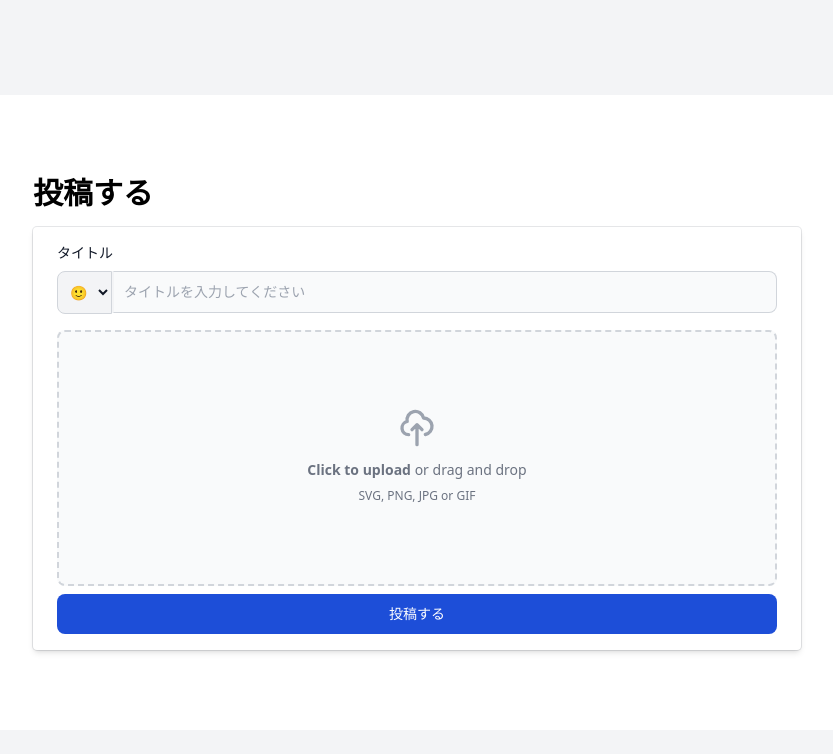
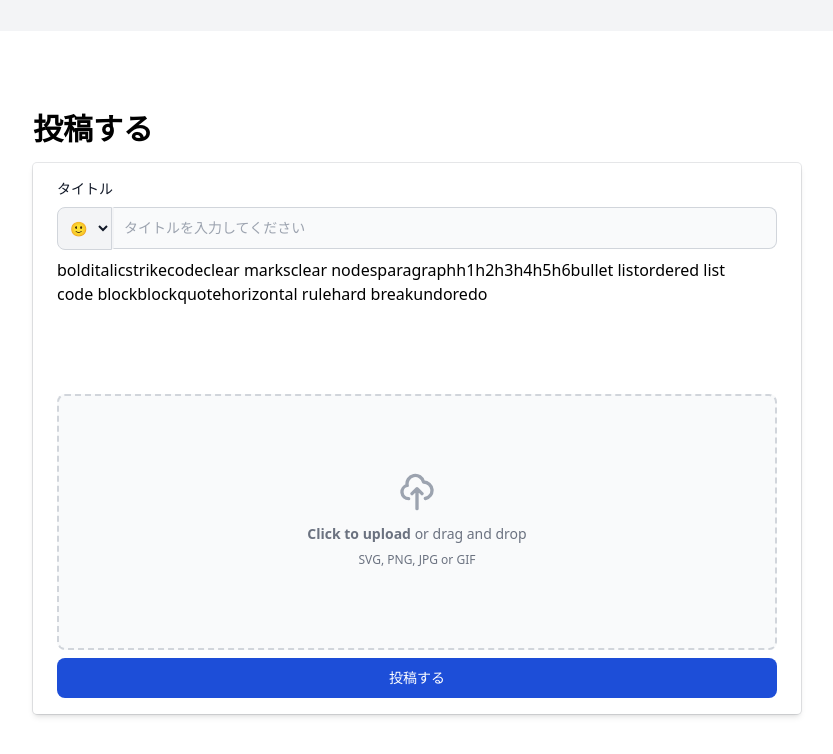
Before and after one commit to ruiokazaki-archive/diary-app, a Next.js app: page / in a window 1280 px wide. Shown: the top 754 px of the page, without its empty margins (223-1056 px from the left). Built offline with nearby package versions, Linux system fonts and the light colour scheme; no server answers.

Commit message:
feat: リッチエディタを実装

```diff
--- a/pages/index.tsx
+++ b/pages/index.tsx
@@ -1,7 +1,163 @@
 import type { NextPage } from 'next'
+import { useEditor, EditorContent, Editor } from '@tiptap/react'
+import StarterKit from '@tiptap/starter-kit'
+
+const MenuBar = ({ editor }: { editor: Editor | null }) => {
+  if (!editor) {
+    return null
+  }
+
+  return (
+    <>
+      <button
+        type="button"
+        onClick={() => editor.chain().focus().toggleBold().run()}
+        className={editor.isActive('bold') ? 'is-active' : ''}
+      >
+        bold
+      </button>
+      <button
+        type="button"
+        onClick={() => editor.chain().focus().toggleItalic().run()}
+        className={editor.isActive('italic') ? 'is-active' : ''}
+      >
+        italic
+      </button>
+      <button
+        type="button"
+        onClick={() => editor.chain().focus().toggleStrike().run()}
+        className={editor.isActive('strike') ? 'is-active' : ''}
+      >
+        strike
+      </button>
+      <button
+        type="button"
+        onClick={() => editor.chain().focus().toggleCode().run()}
+        className={editor.isActive('code') ? 'is-active' : ''}
+      >
+        code
+      </button>
+      <button
+        type="button"
+        onClick={() => editor.chain().focus().unsetAllMarks().run()}
+      >
+        clear marks
+      </button>
+      <button
+        type="button"
+        onClick={() => editor.chain().focus().clearNodes().run()}
+      >
+        clear nodes
+      </button>
+      <button
+        type="button"
+        onClick={() => editor.chain().focus().setParagraph().run()}
+        className={editor.isActive('paragraph') ? 'is-active' : ''}
+      >
+        paragraph
+      </button>
+      <button
+        type="button"
+        onClick={() => editor.chain().focus().toggleHeading({ level: 1 }).run()}
+        className={editor.isActive('heading', { level: 1 }) ? 'is-active' : ''}
+      >
+        h1
+      </button>
+      <button
+        type="button"
+        onClick={() => editor.chain().focus().toggleHeading({ level: 2 }).run()}
+        className={editor.isActive('heading', { level: 2 }) ? 'is-active' : ''}
+      >
+        h2
+      </button>
+      <button
+        type="button"
+        onClick={() => editor.chain().focus().toggleHeading({ level: 3 }).run()}
+        className={editor.isActive('heading', { level: 3 }) ? 'is-active' : ''}
+      >
+        h3
+      </button>
+      <button
+        type="button"
+        onClick={() => editor.chain().focus().toggleHeading({ level: 4 }).run()}
+        className={editor.isActive('heading', { level: 4 }) ? 'is-active' : ''}
+      >
+        h4
+      </button>
+      <button
+        type="button"
+        onClick={() => editor.chain().focus().toggleHeading({ level: 5 }).run()}
+        className={editor.isActive('heading', { level: 5 }) ? 'is-active' : ''}
+      >
+        h5
+      </button>
+      <button
+        type="button"
+        onClick={() => editor.chain().focus().toggleHeading({ level: 6 }).run()}
+        className={editor.isActive('heading', { level: 6 }) ? 'is-active' : ''}
+      >
+        h6
+      </button>
+      <button
+        type="button"
+        onClick={() => editor.chain().focus().toggleBulletList().run()}
+        className={editor.isActive('bulletList') ? 'is-active' : ''}
+      >
+        bullet list
+      </button>
+      <button
+        type="button"
+        onClick={() => editor.chain().focus().toggleOrderedList().run()}
+        className={editor.isActive('orderedList') ? 'is-active' : ''}
+      >
+        ordered list
+      </button>
+      <button
+        type="button"
+        onClick={() => editor.chain().focus().toggleCodeBlock().run()}
+        className={editor.isActive('codeBlock') ? 'is-active' : ''}
+      >
+        code block
+      </button>
+      <button
+        type="button"
+        onClick={() => editor.chain().focus().toggleBlockquote().run()}
+        className={editor.isActive('blockquote') ? 'is-active' : ''}
+      >
+        blockquote
+      </button>
+      <button
+        type="button"
+        onClick={() => editor.chain().focus().setHorizontalRule().run()}
+      >
+        horizontal rule
+      </button>
+      <button
+        type="button"
+        onClick={() => editor.chain().focus().setHardBreak().run()}
+      >
+        hard break
+      </button>
+      <button type="button" onClick={() => editor.chain().focus().undo().run()}>
+        undo
+      </button>
+      <button type="button" onClick={() => editor.chain().focus().redo().run()}>
+        redo
+      </button>
+    </>
+  )
+}
 
 const Home: NextPage = () => {
-  'a'
+  const editor = useEditor({
+    extensions: [StarterKit],
+    editorProps: {
+      attributes: {
+        class:
+          'prose prose-sm sm:prose lg:prose-lg xl:prose-2xl m-5 focus:outline-none',
+      },
+    },
+  })
 
   return (
     <div className="flex flex-col items-center min-h-screen pt-6 bg-gray-100 sm:justify-center sm:pt-0">
@@ -47,7 +203,10 @@
             </div>
 
             {/* Richtext */}
-            <div />
+            <div>
+              <MenuBar editor={editor} />
+              <EditorContent editor={editor} />
+            </div>
 
             {/* dropzone */}
             <div>
```
